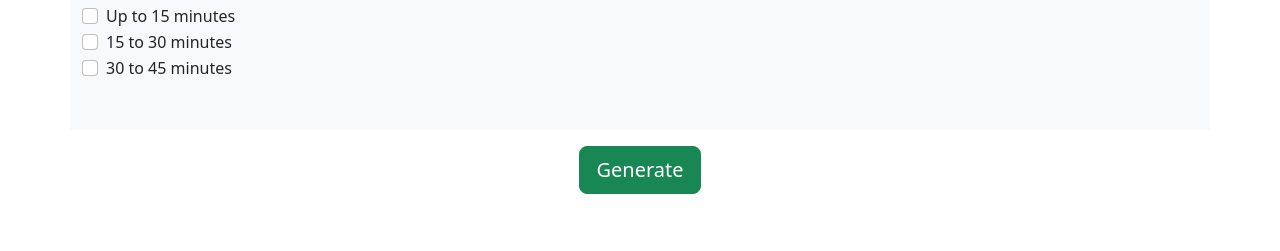
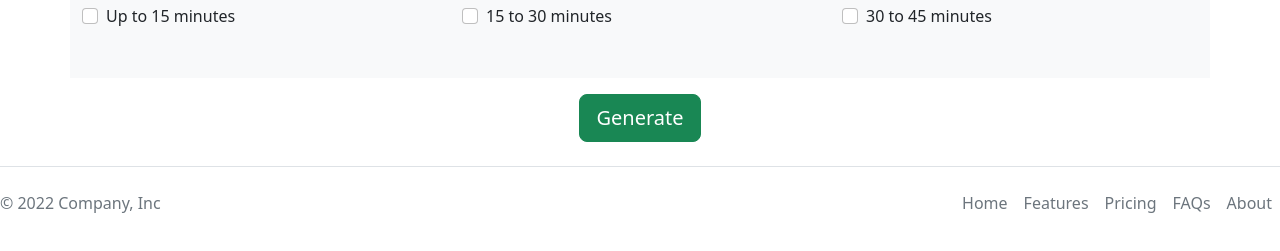
Before and after one commit to bastian110/CrossTraining_WorkoutGenerator_WebApp, a website: page app/workout.html in a window 1280 px wide. Shown: the part 595-846 px from the top of the page. Before the commit the page ends 805 px from the top, so only its background shows below. Drawn offline with nearby package versions, Linux system fonts and the light colour scheme.

Commit message:
footer added

```diff
--- a/app/workout.html
+++ b/app/workout.html
@@ -1,5 +1,6 @@
 <!doctype html>
 <html lang="en">
+
 <head>
     <!-- Required meta tags -->
     <meta charset="utf-8">
@@ -21,10 +22,12 @@
         <nav class="navbar navbar-expand-md bg-light fixed-top">
             <div class="container-fluid">
 
-        <button class="navbar-toggler" type="button" data-bs-toggle="offcanvas" data-bs-target="#offcanvasNavbar" aria-controls="offcanvasNavbar">
+                <button class="navbar-toggler" type="button" data-bs-toggle="offcanvas"
+                    data-bs-target="#offcanvasNavbar" aria-controls="offcanvasNavbar">
                     <span class="navbar-toggler-icon"></span>
                 </button>
-        <div class="offcanvas offcanvas-start" tabindex="-1" id="offcanvasNavbar" aria-labelledby="offcanvasNavbarLabel">
+                <div class="offcanvas offcanvas-start" tabindex="-1" id="offcanvasNavbar"
+                    aria-labelledby="offcanvasNavbarLabel">
                     <div class="offcanvas-header">
                         <h5 class="offcanvas-title" id="offcanvasNavbarLabel">Offcanvas</h5>
                         <button type="button" class="btn-close" data-bs-dismiss="offcanvas" aria-label="Close"></button>
@@ -35,7 +38,8 @@
                                 <a class="nav-link active" aria-current="page" href="../app/overview.html">Overview</a>
                             </li>
                             <li class="nav-item">
-                <a class="nav-link active" aria-current="page" href="../app/workout.html">Let's Workout !</a>
+                                <a class="nav-link active" aria-current="page" href="../app/workout.html">Let's Workout
+                                    !</a>
                             </li>
                             <li class="nav-item">
                                 <a class="nav-link disabled" aria-current="page" href="#">Articles</a>
@@ -195,12 +199,16 @@
                                 Up to 15 minutes
                             </label>
                         </div>
+                    </div>
+                    <div class="col-md-6 col-lg-4">
                         <div class="form-check">
                             <input class="form-check-input" type="checkbox" id="15to30">
                             <label class="form-check-label" for="15to30">
                                 15 to 30 minutes
                             </label>
                         </div>
+                    </div>
+                    <div class="col-md-6 col-lg-4">
                         <div class="form-check">
                             <input class="form-check-input" type="checkbox" id="30to45">
                             <label class="form-check-label" for="30to45">
@@ -208,6 +216,7 @@
                             </label>
                         </div>
                     </div>
+
         </section>
 
         <section class="my-3" id="generate">
@@ -229,5 +238,23 @@
     <script src="../node_modules/@popperjs/core/dist/umd/popper.min.js"></script>
     <script src="../node_modules/bootstrap/dist/js/bootstrap.min.js"></script>
 </body>
+<footer class="d-flex flex-wrap justify-content-between align-items-center py-3 my-4 border-top">
+    <p class="col-md-4 mb-0 text-muted">&copy; 2022 Company, Inc</p>
+
+    <a href="/"
+        class="col-md-4 d-flex align-items-center justify-content-center mb-3 mb-md-0 me-md-auto link-dark text-decoration-none">
+        <svg class="bi me-2" width="40" height="32">
+            <use xlink:href="#bootstrap" />
+        </svg>
+    </a>
+
+    <ul class="nav col-md-4 justify-content-end">
+        <li class="nav-item"><a href="#" class="nav-link px-2 text-muted">Home</a></li>
+        <li class="nav-item"><a href="#" class="nav-link px-2 text-muted">Features</a></li>
+        <li class="nav-item"><a href="#" class="nav-link px-2 text-muted">Pricing</a></li>
+        <li class="nav-item"><a href="#" class="nav-link px-2 text-muted">FAQs</a></li>
+        <li class="nav-item"><a href="#" class="nav-link px-2 text-muted">About</a></li>
+    </ul>
+</footer>
 
 </html>
```
Also changed, not shown: app/overview.html (+17 -0 lines). Lines whose indentation alone changed are shown as unchanged.
